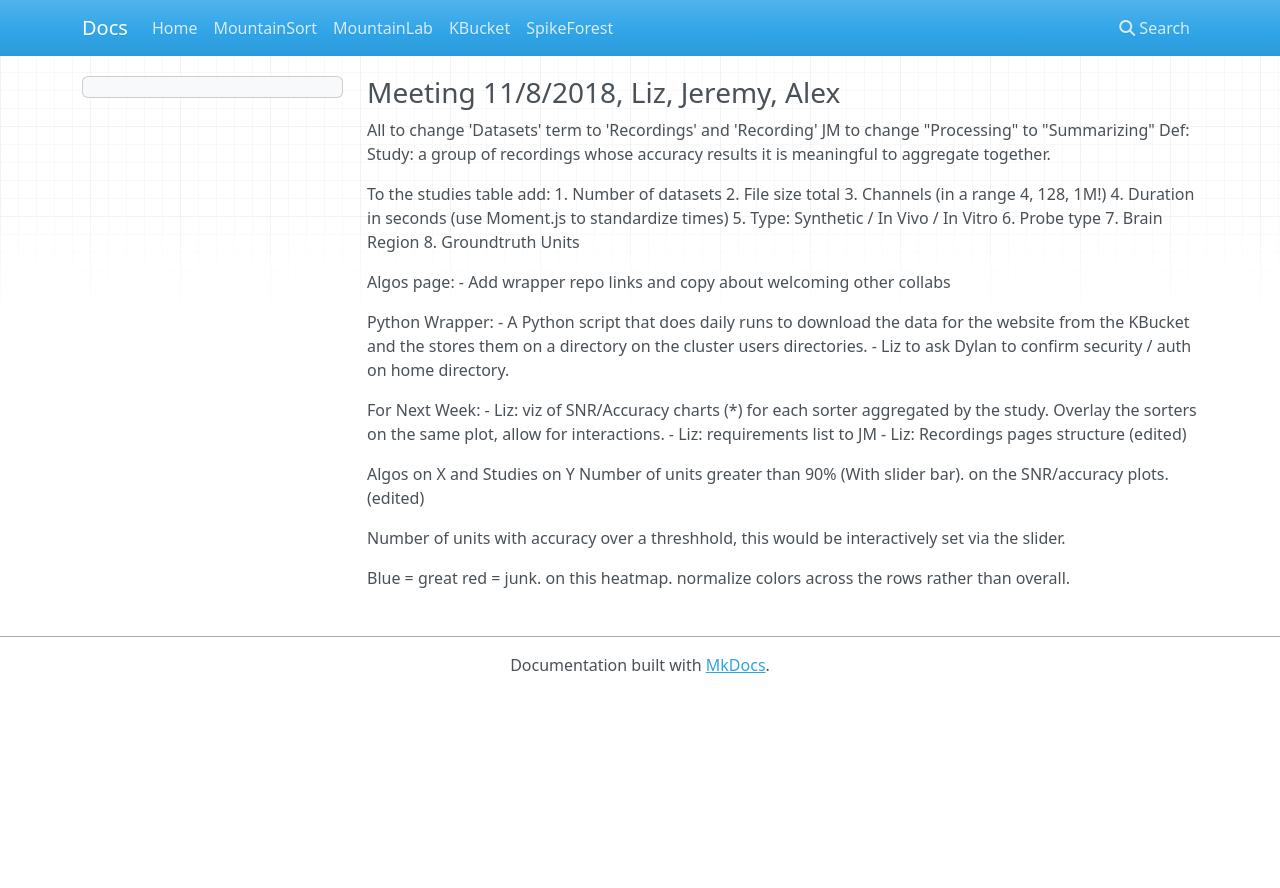
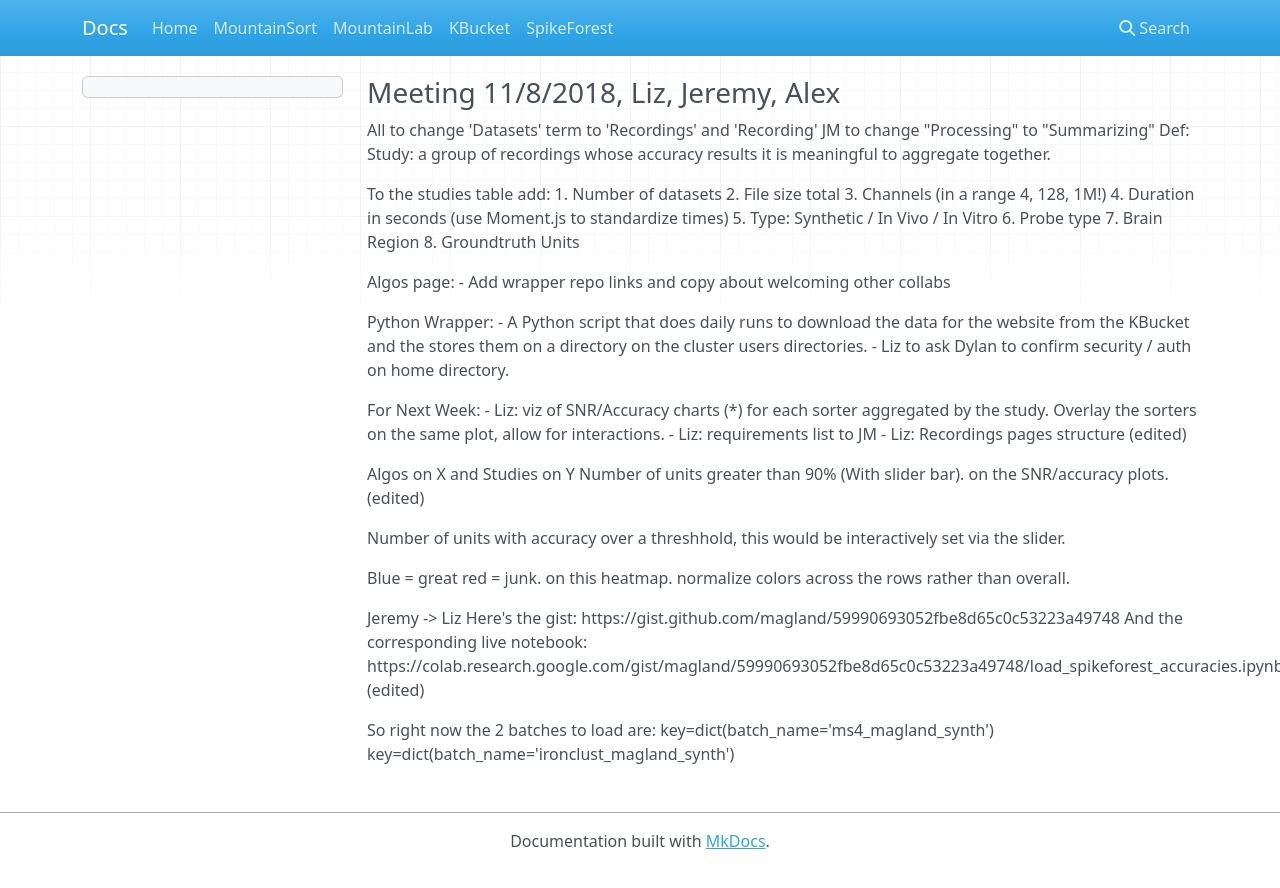
Before and after one commit to scratcharchive/spikeforest-docs, an MkDocs documentation site: the page built from docs/meeting_notes.md, in a window 1280 px wide. Shown: the top 888 px of the page. Built offline with MkDocs 1.6.1, drawn with Linux system fonts in a browser that asks for light colours; nearby versions of some CDN libraries.

Commit message:
Update meeting_notes.md

```diff
--- a/docs/meeting_notes.md
+++ b/docs/meeting_notes.md
@@ -35,3 +35,11 @@ Number of units with accuracy over a threshhold, this would be interactively set
 Blue = great red = junk.
 on this heatmap.
 normalize colors across the rows rather than overall.
+
+Jeremy -> Liz
+Here's the gist: https://gist.github.com/magland/59990693052fbe8d65c0c53223a49748
+And the corresponding live notebook: https://colab.research.google.com/gist/magland/59990693052fbe8d65c0c53223a49748/load_spikeforest_accuracies.ipynb (edited)
+
+So right now the 2 batches to load are:
+key=dict(batch_name='ms4_magland_synth')
+key=dict(batch_name='ironclust_magland_synth')
```
